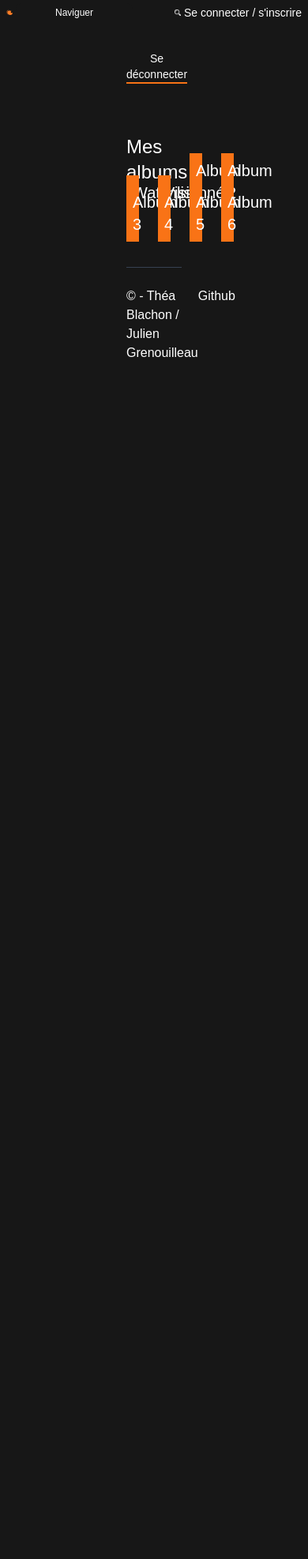
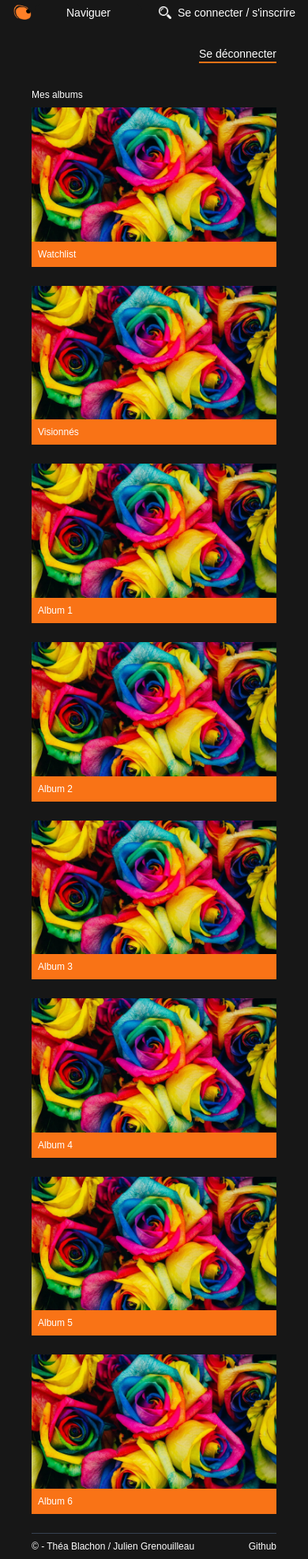
Before and after one commit to DragiboO/devlab-back-end, a PHP site: page /page/myprofile.php in a window 390 px wide. Shown: the whole page at 79% size. Before the commit the page ends 452 px from the top, so only its background shows below. Run offline with PHP 8.4, Linux system fonts and the light colour scheme; some libraries are stand-ins or nearby versions.

Commit message:
:iphone: responsive page profile mobile fait

```diff
--- a/assets/main.css
+++ b/assets/main.css
@@ -553,14 +553,14 @@ video {
   left: 40%;
 }
 
-.mx-40 {
-  margin-left: 10rem;
-  margin-right: 10rem;
+.mx-10 {
+  margin-left: 2.5rem;
+  margin-right: 2.5rem;
 }
 
-.my-6 {
-  margin-top: 1.5rem;
-  margin-bottom: 1.5rem;
+.my-2 {
+  margin-top: 0.5rem;
+  margin-bottom: 0.5rem;
 }
 
 .mt-\[30vh\] {
@@ -571,8 +571,8 @@ video {
   margin-bottom: 1rem;
 }
 
-.mb-8 {
-  margin-bottom: 2rem;
+.mb-6 {
+  margin-bottom: 1.5rem;
 }
 
 .mt-\[15vh\] {
@@ -639,8 +639,12 @@ video {
   height: 60vh;
 }
 
-.w-2 {
-  width: 0.5rem;
+.w-6 {
+  width: 1.5rem;
+}
+
+.w-4 {
+  width: 1rem;
 }
 
 .w-\[500px\] {
@@ -649,6 +653,10 @@ video {
 
 .w-full {
   width: 100%;
+}
+
+.grid-cols-1 {
+  grid-template-columns: repeat(1, minmax(0, 1fr));
 }
 
 .grid-cols-4 {
@@ -688,6 +696,11 @@ video {
        column-gap: 0.25rem;
 }
 
+.gap-x-2 {
+  -moz-column-gap: 0.5rem;
+       column-gap: 0.5rem;
+}
+
 .gap-y-2 {
   row-gap: 0.5rem;
 }
@@ -696,9 +709,8 @@ video {
   row-gap: 2.5rem;
 }
 
-.gap-x-10 {
-  -moz-column-gap: 2.5rem;
-       column-gap: 2.5rem;
+.gap-y-6 {
+  row-gap: 1.5rem;
 }
 
 .gap-x-14 {
@@ -777,19 +789,24 @@ video {
   padding-bottom: 0.25rem;
 }
 
-.px-2 {
-  padding-left: 0.5rem;
-  padding-right: 0.5rem;
+.px-4 {
+  padding-left: 1rem;
+  padding-right: 1rem;
 }
 
-.px-40 {
-  padding-left: 10rem;
-  padding-right: 10rem;
+.px-10 {
+  padding-left: 2.5rem;
+  padding-right: 2.5rem;
 }
 
-.py-8 {
-  padding-top: 2rem;
-  padding-bottom: 2rem;
+.py-6 {
+  padding-top: 1.5rem;
+  padding-bottom: 1.5rem;
+}
+
+.py-2 {
+  padding-top: 0.5rem;
+  padding-bottom: 0.5rem;
 }
 
 .px-36 {
@@ -821,9 +838,19 @@ video {
   text-align: justify;
 }
 
+.text-xs {
+  font-size: 0.75rem;
+  line-height: 1rem;
+}
+
 .text-sm {
   font-size: 0.875rem;
   line-height: 1.25rem;
+}
+
+.text-base {
+  font-size: 1rem;
+  line-height: 1.5rem;
 }
 
 .text-lg {
@@ -831,24 +858,14 @@ video {
   line-height: 1.75rem;
 }
 
-.text-2xl {
-  font-size: 1.5rem;
-  line-height: 2rem;
+.text-3xl {
+  font-size: 1.875rem;
+  line-height: 2.25rem;
 }
 
 .text-xl {
   font-size: 1.25rem;
   line-height: 1.75rem;
-}
-
-.text-base {
-  font-size: 1rem;
-  line-height: 1.5rem;
-}
-
-.text-3xl {
-  font-size: 1.875rem;
-  line-height: 2.25rem;
 }
 
 .text-black {
@@ -975,7 +992,7 @@ body {
 
 @media screen and (min-width: 300px) and (max-width: 639px) {
   #menu-demo2 a {
-    padding: 2px 50px;
+    padding: 1px 40px;
   }
 
   #menu-demo2 {
@@ -985,6 +1002,36 @@ body {
   #menu-demo2 ul {
     grid-template-columns: repeat(2, 1fr);
   }
+
+  #menu-demo2 li:hover ul {
+    max-height: 30em;
+  }
+
+  #naviguer {
+    font-size: 14px;
+  }
+}
+
+@media screen and (min-width: 640px) and (max-width: 1023px) {
+  #menu-demo2 a {
+    padding: 1px 40px;
+  }
+
+  #menu-demo2 {
+    font-size: 12px;
+  }
+
+  #menu-demo2 ul {
+    grid-template-columns: repeat(2, 1fr);
+  }
+
+  #menu-demo2 li:hover ul {
+    max-height: 30em;
+  }
+
+  #naviguer {
+    font-size: 14px;
+  }
 }
 
 .hover\:text-orange-500:hover {
--- a/page/footer.php
+++ b/page/footer.php
@@ -1,6 +1,6 @@
 <div>
-    <hr class="h-px border-none bg-gray-700 mx-40">
-    <div class="my-6 mx-40 flex justify-between">
+    <hr class="h-px border-none bg-gray-700 mx-10 xl:mx-40">
+    <div class="text-xs xl:text-2xl my-2 mx-10 xl:my-6 xl:mx-40 flex justify-between">
         <p>© - Théa Blachon / Julien Grenouilleau</p>
         <a href="https://github.com/DragiboO/devlab-back-end" class="hover:text-orange-500">Github</a>
     </div>
--- a/page/header.php
+++ b/page/header.php
@@ -14,11 +14,11 @@ session_start();
 
 <body>
 <div>
-    <nav class="flex justify-between py-1 px-2 text-sm xl:py-4 xl:px-10 xl:text-lg relative">
-        <div class="flex items-center gap-x-1 xl:gap-x-10">
-            <a href="../index.php"><img src="../assets/image/crunchyroule.png" alt="logo" class="w-2 xl:w-12"></a>
+    <nav class="flex justify-between py-1 px-4 text-sm sm:py-2 sm:px-6 text-base xl:py-4 xl:px-10 xl:text-lg relative">
+        <div class="flex items-center gap-x-1 sm:gap-x-4 xl:gap-x-10">
+            <a href="../index.php"><img src="../assets/image/crunchyroule.png" alt="logo" class="w-6 sm:w-8 xl:w-12"></a>
             <ul id="menu-demo2">
-                <li><a href="#">Naviguer</a>
+                <li><a href="#" id="naviguer">Naviguer</a>
                     <ul>
                         <li><a href="#">Action</a></li>
                         <li><a href="#">Aventure</a></li>
@@ -44,8 +44,8 @@ session_start();
                 </li>
             </ul>
         </div>
-        <div class="flex items-center gap-x-1 xl:gap-x-10">
-            <a href="search.php"><img src="../assets/image/loupeblanche.png" alt="loupe" class="w-2 xl:w-10"></a>
+        <div class="flex items-center gap-x-2 sm:gap-x-4 xl:gap-x-10">
+            <a href="search.php"><img src="../assets/image/loupeblanche.png" alt="loupe" class="w-4 sm:w-6 xl:w-10"></a>
             <?php if(isset($_SESSION['user_id'])) {?>
                 <a href="myprofile.php">Mon profil</a>
             <?php } else {?>
--- a/page/myprofile.php
+++ b/page/myprofile.php
@@ -7,7 +7,7 @@
 </head>
 
 <main>
-    <div class="flex justify-between px-40 py-8">
+    <div class="flex justify-between xl:px-40 xl:py-8 px-10 py-6">
         <div>
 
         </div>
@@ -18,39 +18,39 @@
         </div>
     </div>
 
-    <h2 class="px-40 py-8 text-2xl">Mes albums</h2>
-    <div class="grid grid-cols-4 gap-x-10 px-40 mb-8 gap-y-10">
+    <h2 class="px-10 py-2 text-xs xl:px-40 xl:py-8 xl:text-2xl">Mes albums</h2>
+    <div class="grid grid-cols-1 gap-y-6 px-10 mb-6 xl:grid-cols-4 xl:gap-x-10 xl:px-40 xl:mb-8 xl:gap-y-10">
         <div class="relative">
             <img src="../assets/image/test.webp" alt="test">
-            <h2 class="p-2 text-xl absolute left-0 bottom-0 bg-orange-500 w-full">Watchlist</h2>
+            <h2 class="p-2 text-xs xl:text-xl absolute left-0 bottom-0 bg-orange-500 w-full">Watchlist</h2>
         </div>
         <div class="relative">
             <img src="../assets/image/test.webp" alt="test">
-            <h2 class="p-2 text-xl absolute left-0 bottom-0 bg-orange-500 w-full">Visionnés</h2>
+            <h2 class="p-2 text-xs xl:text-xl absolute left-0 bottom-0 bg-orange-500 w-full">Visionnés</h2>
         </div>
         <div class="relative">
             <img src="../assets/image/test.webp" alt="test">
-            <h2 class="p-2 text-xl absolute left-0 bottom-0 bg-orange-500 w-full">Album 1</h2>
+            <h2 class="p-2 text-xs xl:text-xl absolute left-0 bottom-0 bg-orange-500 w-full">Album 1</h2>
         </div>
         <div class="relative">
             <img src="../assets/image/test.webp" alt="test">
-            <h2 class="p-2 text-xl absolute left-0 bottom-0 bg-orange-500 w-full">Album 2</h2>
+            <h2 class="p-2 text-xs xl:text-xl absolute left-0 bottom-0 bg-orange-500 w-full">Album 2</h2>
         </div>
         <div class="relative">
             <img src="../assets/image/test.webp" alt="test">
-            <h2 class="p-2 text-xl absolute left-0 bottom-0 bg-orange-500 w-full">Album 3</h2>
+            <h2 class="p-2 text-xs xl:text-xl absolute left-0 bottom-0 bg-orange-500 w-full">Album 3</h2>
         </div>
         <div class="relative">
             <img src="../assets/image/test.webp" alt="test">
-            <h2 class="p-2 text-xl absolute left-0 bottom-0 bg-orange-500 w-full">Album 4</h2>
+            <h2 class="p-2 text-xs xl:text-xl absolute left-0 bottom-0 bg-orange-500 w-full">Album 4</h2>
         </div>
         <div class="relative">
             <img src="../assets/image/test.webp" alt="test">
-            <h2 class="p-2 text-xl absolute left-0 bottom-0 bg-orange-500 w-full">Album 5</h2>
+            <h2 class="p-2 text-xs xl:text-xl absolute left-0 bottom-0 bg-orange-500 w-full">Album 5</h2>
         </div>
         <div class="relative">
             <img src="../assets/image/test.webp" alt="test">
-            <h2 class="p-2 text-xl absolute left-0 bottom-0 bg-orange-500 w-full">Album 6</h2>
+            <h2 class="p-2 text-xs xl:text-xl absolute left-0 bottom-0 bg-orange-500 w-full">Album 6</h2>
         </div>
     </div>
 </main>
```
Also changed, not shown: other parts of assets/main.css (+62 -0 lines), assets/tailwind.css (+31 -1 lines), package-lock.json.
